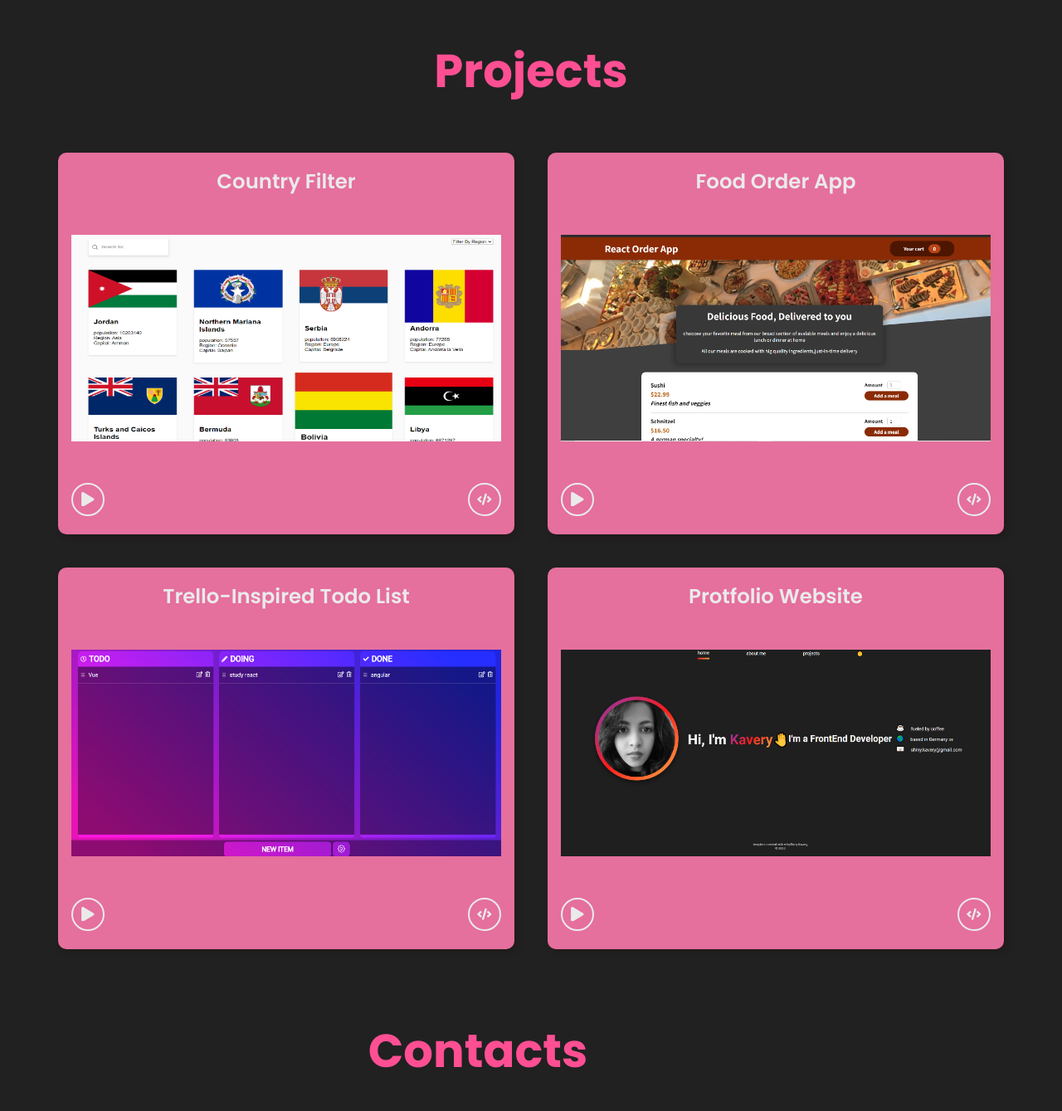
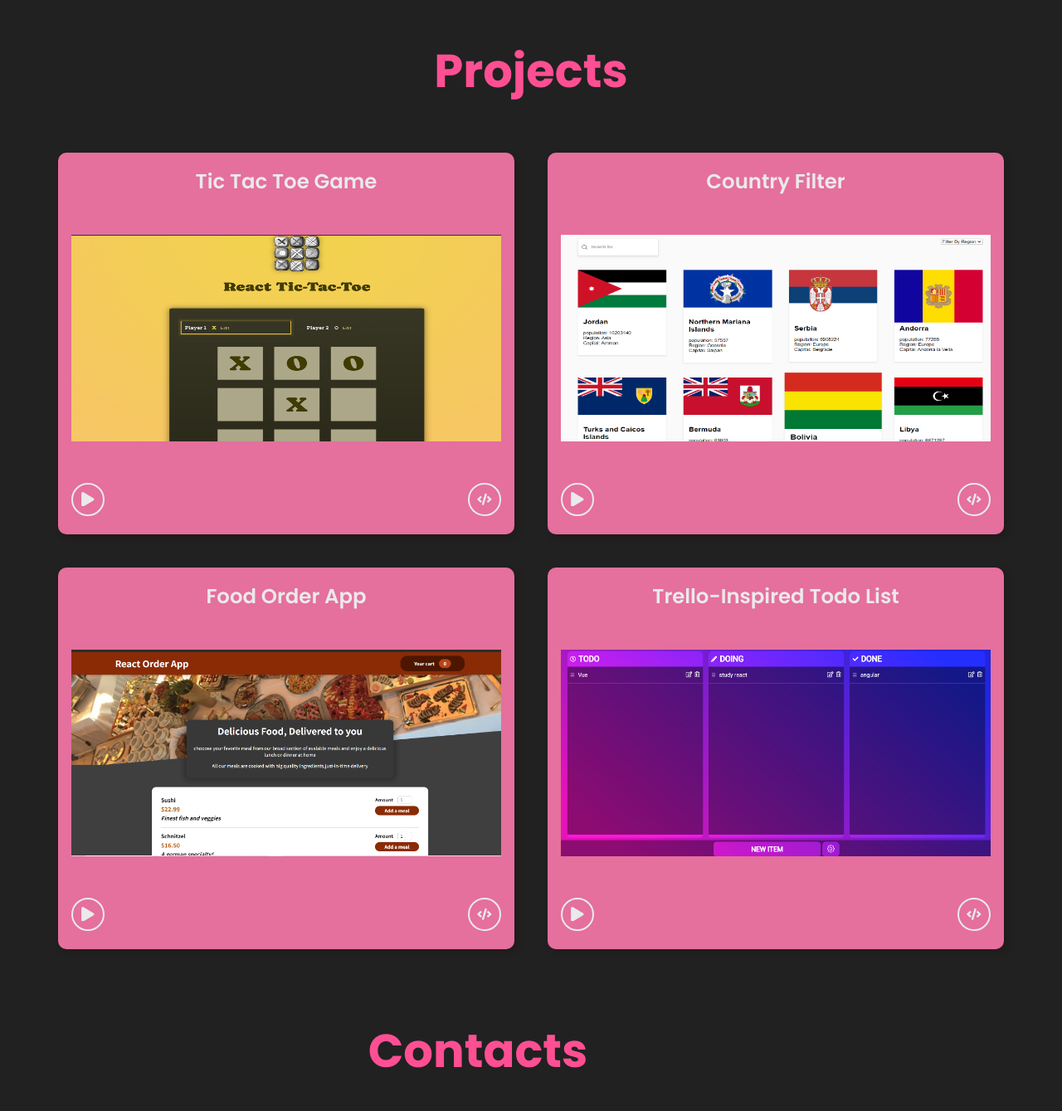
Before and after one commit to Kavery-pm/shinyKaveryProtfolio, a React (Create React App) app: page / in a window 1280 px wide. Shown: the part 2085-3424 px from the top of the page at 83% size. Built offline with nearby package versions, Linux system fonts and the light colour scheme; a web font is replaced by a local one.

Commit message:
added new project

```diff
--- a/src/data/ProjectsData.js
+++ b/src/data/ProjectsData.js
@@ -2,53 +2,55 @@ import FilterCountry from '../assets/projectImage/FilterCountry.png';
 import FoodApp from '../assets/projectImage/FoodApp.png';
 import Protfoili from '../assets/projectImage/Protfoili.png';
 import ReactProtfolio from '../assets/projectImage/react-protfolio.png';
+import TicTacToe from '../assets/projectImage/TicTacToe.png';
 import todo from '../assets/projectImage/todo.png';
 
 export const ProjectsData = [
     {
         id: 1,
+        projectName: 'Tic Tac Toe Game  ',
+        projectDesc: 'A classic Tic Tac Toe game built with React where two players can take turns marking X and O on a 3x3 grid. The game checks for a win or a draw after each move and allows players to restart the game once its over.',
+        tags: ['React', 'HTML', 'CSS', 'material-ui'],
+        code: 'https://github.com/Kavery-pm/TicTacToe',
+        demo: 'https://tic-tac-toe-three-nu-71.vercel.app/',
+        image: TicTacToe
+    },
+    {
+        id: 2,
         projectName: 'Country Filter',
         projectDesc: 'This application fetches the country data and filters countries based on regions(continents) and also implements fuzz search based on the name of the country and the capital of the country',
-        tags: ['React', 'HTML' ,'CSS', 'Javascript'],
+        tags: ['React', 'HTML', 'CSS', 'Javascript'],
         code: 'https://github.com/Kavery-pm/CountryFilter',
         demo: 'https://country-filter.vercel.app/',
         image: FilterCountry
     },
     {
-    id: 2,
+        id: 3,
         projectName: 'Food Order App',
         projectDesc: 'Introducing "Foodie Order" - a sleek and user-friendly React food order app. With Foodie Order, you can easily add mouthwatering items to your cart, adjust quantities to your liking, view your cart contents, and effortlessly add or remove items. Built using modern React technologies like hooks, Context, and CSS modules, this app offers a seamless and visually appealing experience for ordering your favorite foods. Enjoy the convenience and satisfaction of exploring, customizing, and managing your food order in just a few clicks with Foodie Order.',
-    tags: ['React', 'HTML' ,'CSS', 'Javascript','firebase'],
+        tags: ['React', 'HTML', 'CSS', 'Javascript', 'firebase'],
         code: 'https://github.com/Kavery-pm/ReactFoodOrderApp',
         demo: 'https://musical-alfajores-e260c2.netlify.app/',
         image: FoodApp
     },
     {
-    id: 3,
+        id: 4,
         projectName: 'Trello-Inspired Todo List ',
         projectDesc: 'Trello inspired todo-list developed with React, TypeScript, Styled Components, and Redux. this responsive solution empowers you to add, edit, and delete items effortlessly. It provides intuitive drag and drop functionality for seamless organization and you can also Customize your Todo List with color theme options, reflecting your personal style. ',
-    tags: ['React', 'HTML' ,'CSS', 'typescript','redux-toolkit','styled components'],
+        tags: ['React', 'HTML', 'CSS', 'typescript', 'redux-toolkit', 'styled components'],
         code: 'https://github.com/Kavery-pm/trello-todo',
         demo: 'https://trello-todo-ten.vercel.app/',
         image: todo
     },
     {
-    id: 4,
+        id: 5,
         projectName: 'Protfolio Website',
         projectDesc: 'Protfolio website developed using react and changing mode functionality',
-    tags: ['React', 'HTML' ,'SCSS', 'material-ui'],
+        tags: ['React', 'HTML', 'SCSS', 'material-ui'],
         code: 'https://portfolio-template-kappa-khaki.vercel.app/',
         demo: 'https://github.com/Kavery-pm/portfolioTemplate',
         image: ReactProtfolio
     },
 
-{
-    id: 5,
-    projectName: 'Portfolio Website',
-    projectDesc: 'Protfolio website developed using react,material ui',
-    tags: ['React', 'HTML' ,'CSS', 'material-ui'],
-    code: 'https://github.com/Kavery-pm/shinyKaveryProtfolio',
-    demo: 'https://shiny-kavery-protfolio-kavery-pm.vercel.app/',
-    image:Protfoili
-},
+
 ]
```
Also changed, not shown: src/assets/projectImage/tictactoe.png (added). Lines whose indentation alone changed are shown as unchanged.
